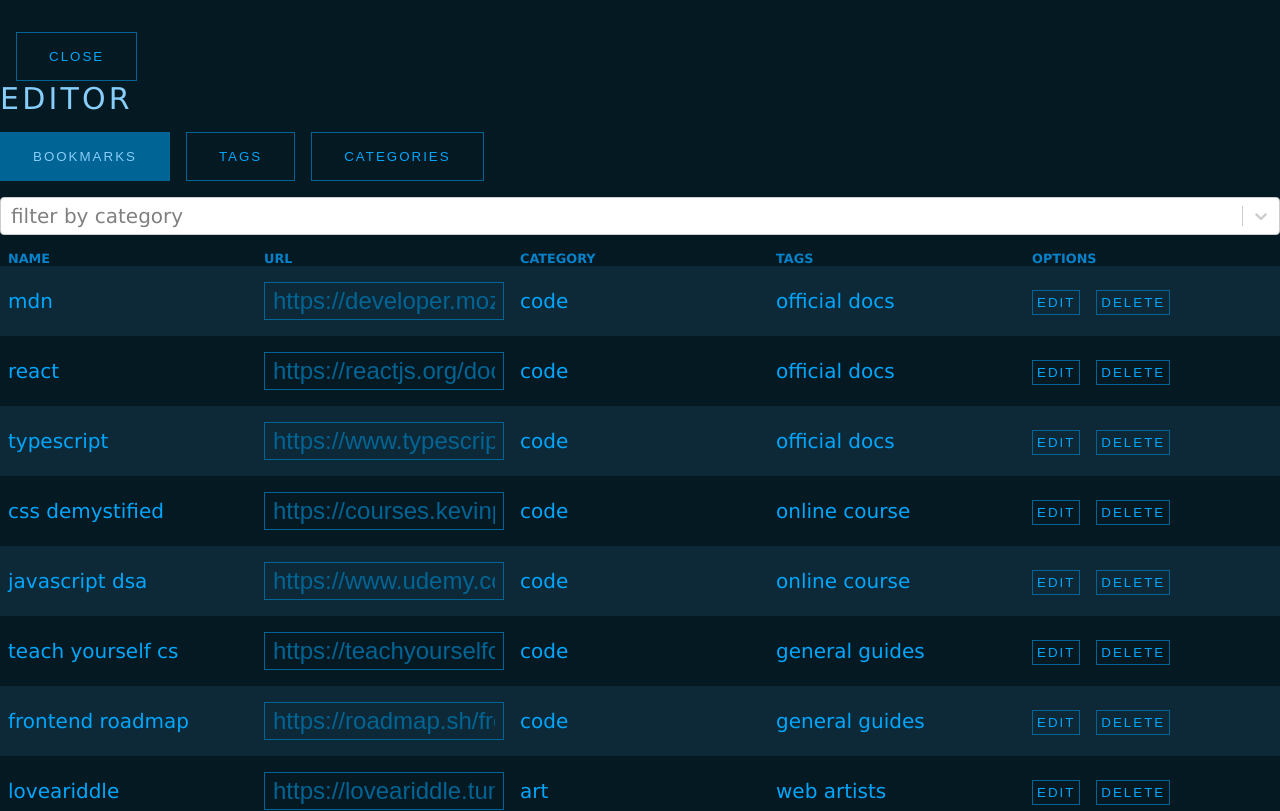
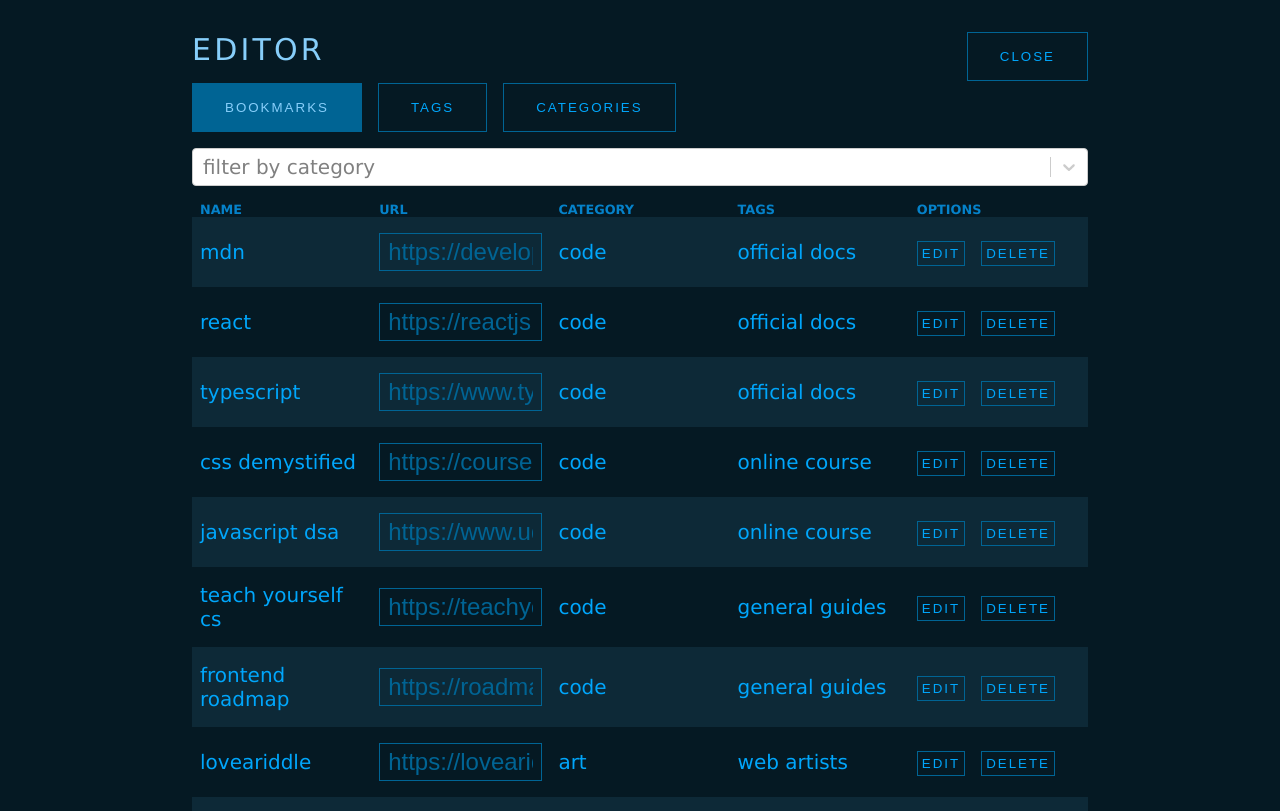
Before and after one commit to mistyb01/web-collector, a React (Create React App) app: page /edit in a window 1280 px wide. Shown: the top 811 px of the page. Built offline with nearby package versions, Linux system fonts and the light colour scheme.

Commit message:
more consistent styling between Editor and AddBookmark

```diff
--- a/src/AddBookmark.tsx
+++ b/src/AddBookmark.tsx
@@ -40,13 +40,14 @@ export const AddBookmark: React.FC<Props> = (props: Props) => {
         setCategory('');
         setTag('');
         setDescription('');
-        // props.closeForm();
         navigate('/');
     }
 
     return (
-        <div className='add-bookmark__container vertical-space'>
-            <Link to='/'><button className="header__button">close</button></Link>
+        <div className='page-container vertical-space'>
+            <div className="header-buttons horizontal-space">
+                <Link to='/'><button className="header__button">close</button></Link>
+            </div>
             <h2>new bookmark</h2>
             <form onSubmit={submitBookmark} className='add-bookmark__form vertical-space'>
                     <label className='add-bookmark__label'>
--- a/src/App.tsx
+++ b/src/App.tsx
@@ -1,29 +1,24 @@
 import React, { useState, useEffect } from 'react';
 import { FC } from 'react';
 import { BookmarkType } from './@types/app';
-import Categories from './Categories';
 import AddBookmark from './AddBookmark';
 import mockData from './data/static-data';
 import { useLocalStorage } from 'usehooks-ts';
 import EditMode from './edit-mode/EditMode';
-import { BrowserRouter as Router, Route, Routes, Link, useLocation } from 'react-router-dom';
+import { Route, Routes } from 'react-router-dom';
 import Home from './Home';
 
 const App:FC = () => {
 
   const [bookmarkData, setBookmarkData] = useLocalStorage('bookmarkData', mockData);
 
-  const location = useLocation();
-
   const categoryList = Array.from(new Set(
     bookmarkData.map((bookmark) => bookmark.category)
     ));
 
-
   function handleAddToBookmarks(newData:BookmarkType) {
     setBookmarkData([...bookmarkData, newData]);
   }
-
 
   function updateBookmarkData(newData:BookmarkType[]) {
     setBookmarkData(newData);
--- a/src/Home.tsx
+++ b/src/Home.tsx
@@ -35,12 +35,12 @@ export const Home: React.FC<Props> = (props) => {
             categoryList={props.categoryList}
             category={category}
             handleCategoryChange={handleCategoryChange}/>
-          <div className="header-buttons horizontal-space">
+          <div className="horizontal-space">
               <Link to='/add'><button className="header__button">add bookmark</button></Link>
               <Link to='/edit'><button className="header__button">edit</button></Link>
           </div>
-        </header>
-    <main className="main-container horizontal-space">
+    </header>
+    <main className="home-container horizontal-space">
     <div className="filter-menu">
             <h3 className="filter-menu__header">filters</h3>
             <Tags
--- a/src/edit-mode/EditMode.tsx
+++ b/src/edit-mode/EditMode.tsx
@@ -17,13 +17,10 @@ export const EditMode: React.FC<Props> = (props) => {
     const [mode, setMode] = useState('bookmarks');
 
     return (
-        <>
-        <header>
-         <div className="header-buttons horizontal-space">
-            <Link to='/'><button className="header__button" onClick={() => {}}>Close</button></Link>
-          </div>
-        </header>
-        <div className="edit-mode-container vertical-space">
+        <div className="page-container vertical-space">
+            <div className="header-buttons">
+                <Link to='/'><button className="header__button" onClick={() => {}}>Close</button></Link>
+            </div>
             <h2>EDITOR</h2>
             <ul className='horizontal-space'>
                 <button className={`${mode === 'bookmarks' ? 'header__button header__button--selected' : 'header__button'}`} onClick={() => setMode('bookmarks')}>Bookmarks</button>
@@ -34,7 +31,6 @@ export const EditMode: React.FC<Props> = (props) => {
             mode === 'tags' ? <EditTags/> :
             mode === 'categories' ? <EditCategories/> : <></>}
         </div>
-      </>
   );
 }
 
--- a/src/index.css
+++ b/src/index.css
@@ -98,8 +98,25 @@ h2 {
   text-align: center;
 }
 
-.main-container {
+.home-container {
   display: flex;
+}
+
+.page-container {
+  width: 70vw;
+  margin: auto;
+  margin-top: 2rem;
+}
+
+
+.header-buttons {
+  position: relative;
+  width: 100%;
+}
+
+.header-buttons > * {
+  position: absolute;
+  right: 0px;
 }
 
 .bookmarks-list {
@@ -162,10 +179,6 @@ h2 {
   flex-direction: column;
   justify-content: center;
   align-items: center;
-}
-
-.add-bookmark__container {
-
 }
 
 .add-bookmark__form > * { display: block; }
```
